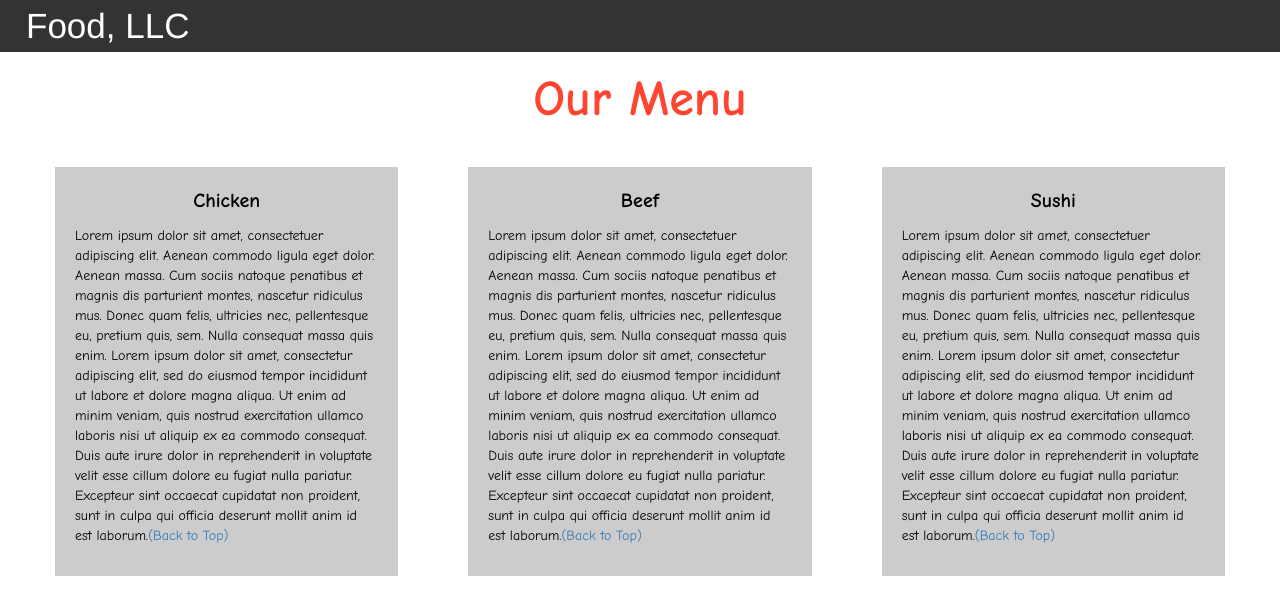
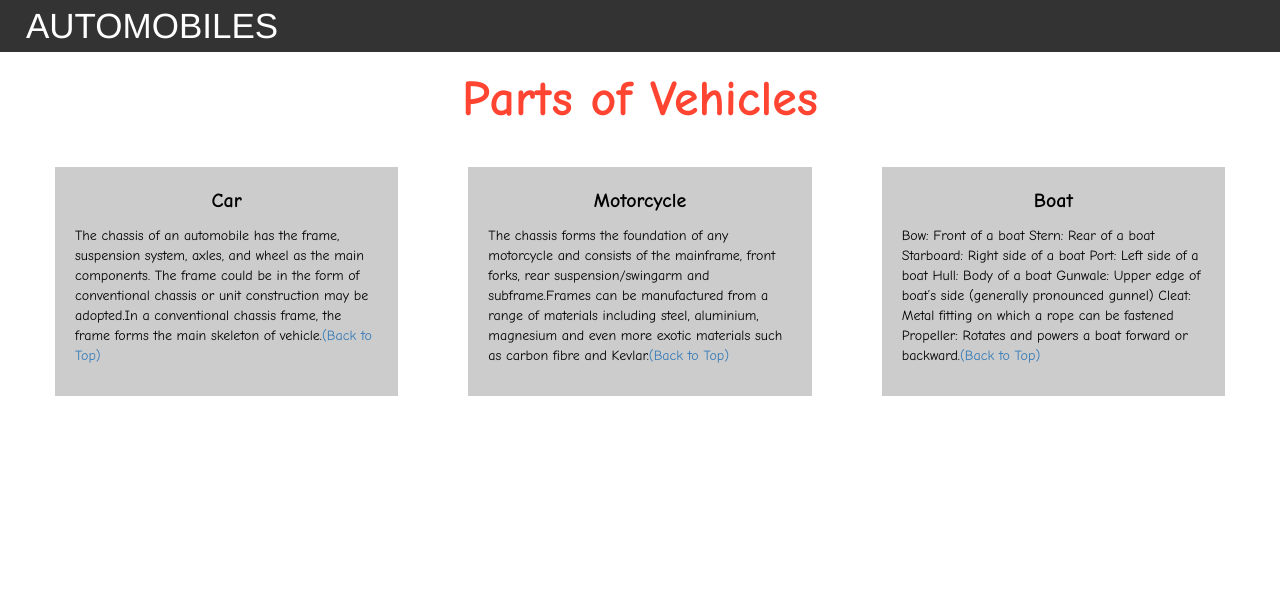
Before and after one commit to Vermillion3/Module3_Week3, a plain HTML site: page index.html in a window 1280 px wide. Drawn offline with nearby package versions, Linux system fonts and the light colour scheme.

Commit message:
Update index.html

```diff
--- a/index.html
+++ b/index.html
@@ -1,24 +1,15 @@
 <!DOCTYPE html>
 <html>
 <head>
-
-    <title>Module 3</title>
-
+    <title>Week 3 assignment</title>
     <meta name="viewport" content="width=device-width, initial-scale=1">
     <link rel="stylesheet" href="https://maxcdn.bootstrapcdn.com/bootstrap/3.3.7/css/bootstrap.min.css">
     <script src="https://ajax.googleapis.com/ajax/libs/jquery/3.3.1/jquery.min.js"></script>
     <script src="https://maxcdn.bootstrapcdn.com/bootstrap/3.3.7/js/bootstrap.min.js"></script>
-
 </head>
-
 <meta name="viewport" content="width=device-width, initial-scale=1">
 <link rel="stylesheet" type="text/css" href="style.css">
-
-
-
 <body>
-
-
     <nav class="navbar" id="top">
         <div class="container-fluid">
 
@@ -28,50 +19,38 @@
                     <span class="icon-bar"></span>
                     <span class="icon-bar"></span>
                 </button>
-                <a class="navbar-brand" href="#">Food, LLC</a>
+                <a class="navbar-brand" href="#">AUTOMOBILES</a>
             </div>
 
             <div class="collapse" id="myNavbar">
                 <ul class="nav navbar-nav visible-xs">
-                    <li><a class="menu-item" href="#">Chicken</a></li>
-                    <li><a class="menu-item" href="#">Beef</a></li>
-                    <li><a class="menu-item" href="#">Sushi</a></li>
+                    <li><a class="menu-item" href="#">Car</a></li>
+                    <li><a class="menu-item" href="#">Motorcycle</a></li>
+                    <li><a class="menu-item" href="#">Boat</a></li>
                 </ul>
             </div>
-
         </div>
     </nav>
-
-    <h1 class="main-title">Our Menu</h1>
-
-
-
+    <h1 class="main-title">Parts of Vehicles</h1>
     <div class="row">
-
         <div class="col-lg-4 col-md-6 col-sm-12">
             <div class="content-box">
-                <p class="item-name">Chicken</p>
-                <p>Lorem ipsum dolor sit amet, consectetuer adipiscing elit. Aenean commodo ligula eget dolor. Aenean massa. Cum sociis natoque penatibus et magnis dis parturient montes, nascetur ridiculus mus. Donec quam felis, ultricies nec, pellentesque eu, pretium quis, sem. Nulla consequat massa quis enim. Lorem ipsum dolor sit amet, consectetur adipiscing elit, sed do eiusmod tempor incididunt ut labore et dolore magna aliqua. Ut enim ad minim veniam, quis nostrud exercitation ullamco laboris nisi ut aliquip ex ea commodo consequat. Duis aute irure dolor in reprehenderit in voluptate velit esse cillum dolore eu fugiat nulla pariatur. Excepteur sint occaecat cupidatat non proident, sunt in culpa qui officia deserunt mollit anim id est laborum.<a href="#top">(Back to Top)</a></p>
+                <p class="item-name">Car</p>
+                <p>The chassis of an automobile has the frame, suspension system, axles, and wheel as the main components. The frame could be in the form of conventional chassis or unit construction may be adopted.In a conventional chassis frame, the frame forms the main skeleton of vehicle.<a href="#top">(Back to Top)</a></p>
             </div>
         </div>
-
         <div class="col-lg-4 col-md-6 col-sm-12">
             <div class="content-box">
-                <p class="item-name">Beef</p>
-                <p>Lorem ipsum dolor sit amet, consectetuer adipiscing elit. Aenean commodo ligula eget dolor. Aenean massa. Cum sociis natoque penatibus et magnis dis parturient montes, nascetur ridiculus mus. Donec quam felis, ultricies nec, pellentesque eu, pretium quis, sem. Nulla consequat massa quis enim. Lorem ipsum dolor sit amet, consectetur adipiscing elit, sed do eiusmod tempor incididunt ut labore et dolore magna aliqua. Ut enim ad minim veniam, quis nostrud exercitation ullamco laboris nisi ut aliquip ex ea commodo consequat. Duis aute irure dolor in reprehenderit in voluptate velit esse cillum dolore eu fugiat nulla pariatur. Excepteur sint occaecat cupidatat non proident, sunt in culpa qui officia deserunt mollit anim id est laborum.<a href="#top">(Back to Top)</a></p>
+                <p class="item-name">Motorcycle</p>
+                <p>The chassis forms the foundation of any motorcycle and consists of the mainframe, front forks, rear suspension/swingarm and subframe.Frames can be manufactured from a range of materials including steel, aluminium, magnesium and even more exotic materials such as carbon fibre and Kevlar.<a href="#top">(Back to Top)</a></p>
             </div>
         </div>
-
-
         <div class="col-lg-4 col-md-12 col-sm-12">
             <div class="content-box">
-                <p class="item-name">Sushi</p>
-                <p>Lorem ipsum dolor sit amet, consectetuer adipiscing elit. Aenean commodo ligula eget dolor. Aenean massa. Cum sociis natoque penatibus et magnis dis parturient montes, nascetur ridiculus mus. Donec quam felis, ultricies nec, pellentesque eu, pretium quis, sem. Nulla consequat massa quis enim. Lorem ipsum dolor sit amet, consectetur adipiscing elit, sed do eiusmod tempor incididunt ut labore et dolore magna aliqua. Ut enim ad minim veniam, quis nostrud exercitation ullamco laboris nisi ut aliquip ex ea commodo consequat. Duis aute irure dolor in reprehenderit in voluptate velit esse cillum dolore eu fugiat nulla pariatur. Excepteur sint occaecat cupidatat non proident, sunt in culpa qui officia deserunt mollit anim id est laborum.<a href="#top">(Back to Top)</a></p>
+                <p class="item-name">Boat</p>
+                <p>Bow: Front of a boat Stern: Rear of a boat Starboard: Right side of a boat Port: Left side of a boat Hull: Body of a boat Gunwale: Upper edge of boat’s side (generally pronounced gunnel) Cleat: Metal fitting on which a rope can be fastened Propeller: Rotates and powers a boat forward or backward.<a href="#top">(Back to Top)</a></p>
             </div>
         </div>
-
     </div>
-
-
 </body>
 </html>
```
